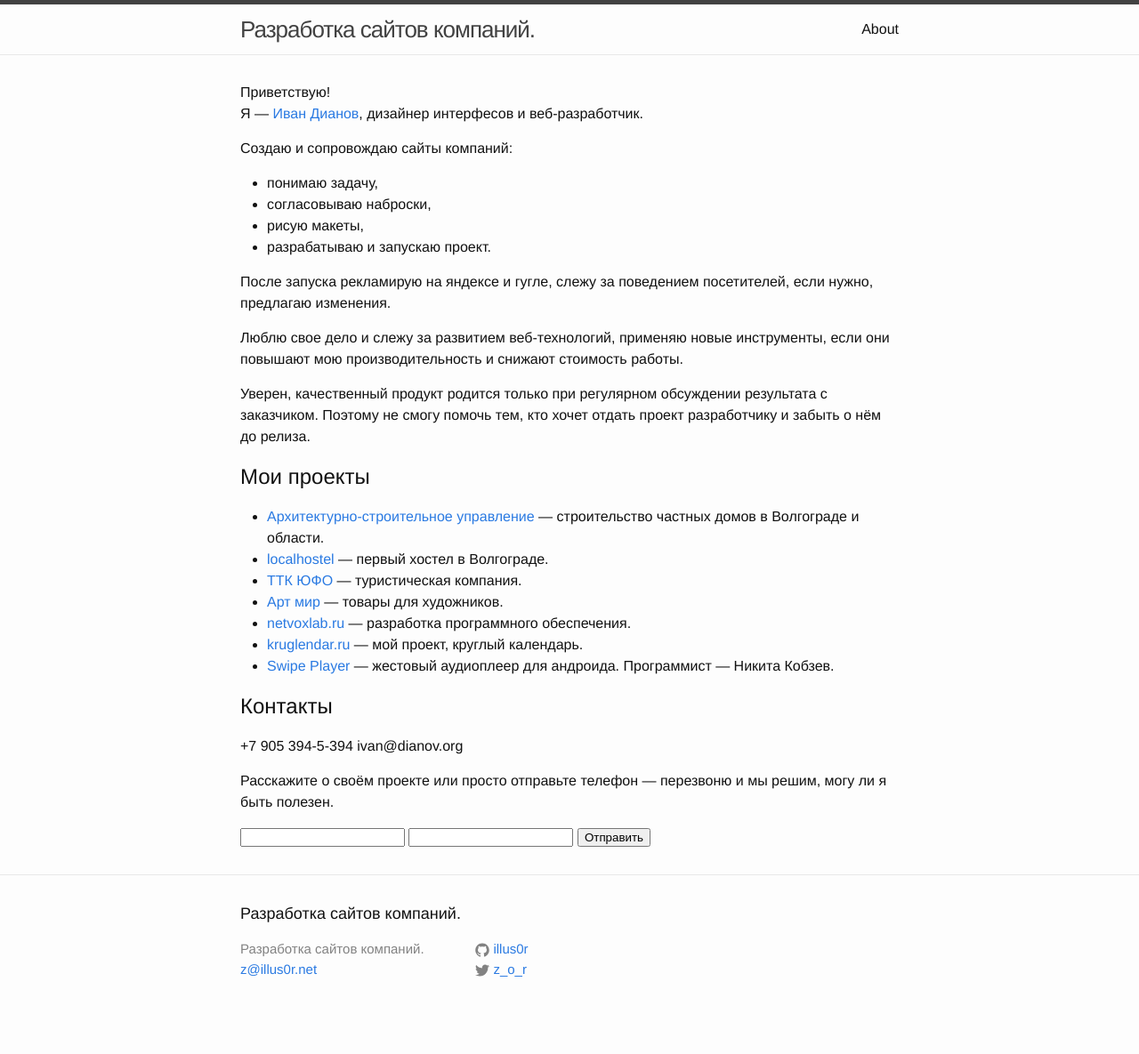
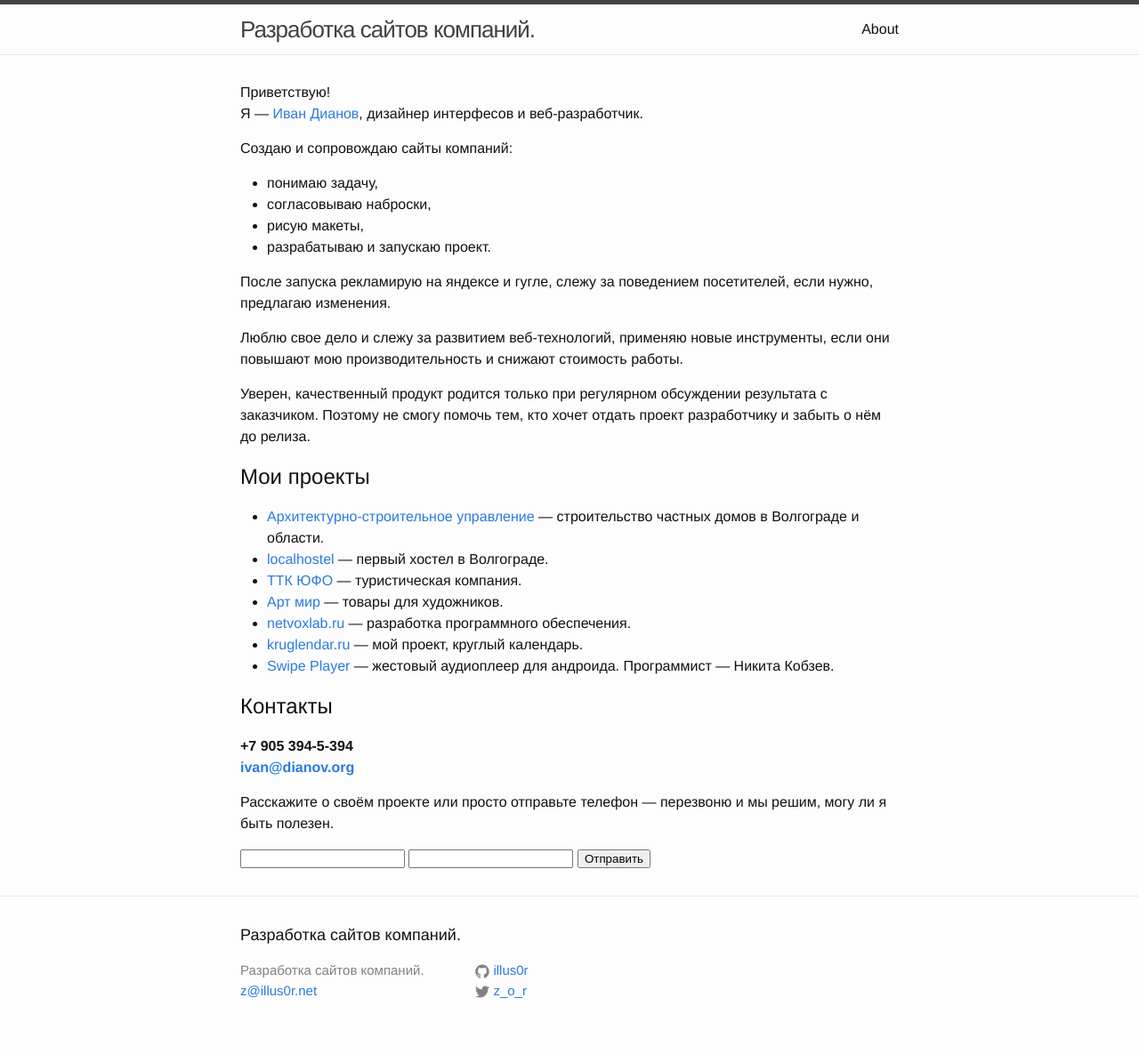
Before and after one commit to illus0r/dianov.org, a Jekyll site: the page built from index.md, in a window 1280 px wide. Shown: the whole page at 89% size. Built offline with Jekyll 4.4.1, drawn with Linux system fonts in a browser that asks for light colours; before the commit the page ends 1161 px from its top, so only the background shows below that.

Commit message:
Updated index.md

```diff
--- a/index.md
+++ b/index.md
@@ -33,9 +33,10 @@ published: true
 
 Контакты
 --------
-
-+7 905 394-5-394
-ivan@dianov.org
+<strong>
++7 905 394-5-394<br/>
+[ivan@dianov.org](mailto:ivan@dianov.org)
+</strong>
 
 Расскажите о своём проекте или просто отправьте телефон — перезвоню и мы решим, могу ли я быть полезен.
 
```
